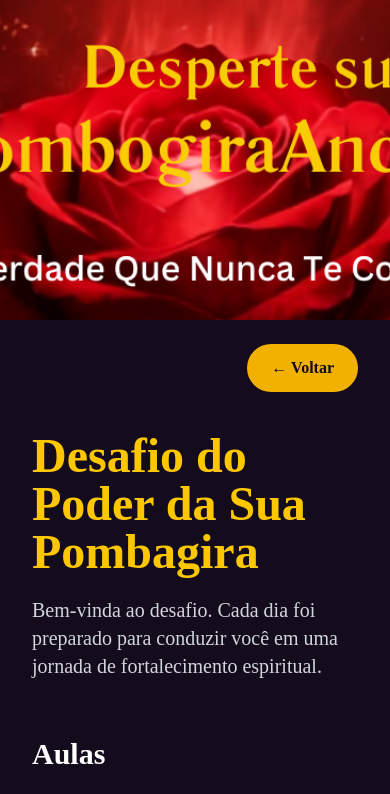
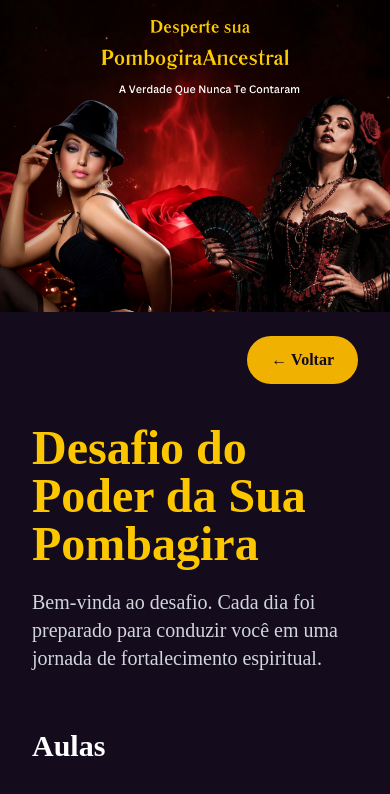
Before and after one commit to adriafreitas/Cursos-Adria-Freitas, a Next.js app: page /cursos/1 in a window 390 px wide. Shown: the top 794 px of the page. Built offline with nearby package versions, Linux system fonts and the light colour scheme.

Commit message:
atualizar imagens dos banners

```diff
--- a/app/cursos/[slug]/page.tsx
+++ b/app/cursos/[slug]/page.tsx
@@ -14,11 +14,19 @@ export default function CursoPage() {
   return (
     <main className="min-h-screen bg-[#140B1D] text-white">
 
-      <img
-        src="/images/courses/desafio-pombagira/banner-desafio.png"
-        alt="Desafio da Pombagira"
-        className="w-full h-80 object-cover"
-      />
+     {/* Desktop */}
+<img
+  src="/images/courses/desafio-pombagira/banner-desafio.png"
+  alt="Desafio da Pombagira"
+  className="hidden md:block w-full h-80 object-cover"
+/>
+
+{/* Mobile */}
+<img
+  src="/images/courses/desafio-pombagira/banner-desafio-mob.png"
+  alt="Desafio da Pombagira"
+  className="block md:hidden w-full object-cover"
+/>
 
       <div className="max-w-6xl mx-auto px-8 pt-6 flex justify-end">
 
--- a/app/meus-cursos/page.tsx
+++ b/app/meus-cursos/page.tsx
@@ -149,9 +149,6 @@ p-6
 lg:p-8
 ">
 
-
-
-
           <h1 className="text-3xl font-bold text-yellow-400">ÁREA DO ALUNO</h1>
           <p className="mt-2 text-sm text-gray-400">Área de Estudos</p>
 
@@ -191,11 +188,21 @@ lg:p-8
                   >
                     <div className="overflow-hidden rounded-[32px] border border-yellow-500/20 bg-[#241236] shadow-2xl transition duration-300 hover:-translate-y-1 hover:border-yellow-500/60">
                       <div className="relative">
-                        <img
-                          src={curso.imagem_url}
-                          alt={curso.titulo}
-                          className="h-[420px] w-full object-cover"
-                        />
+
+                        {/* Desktop */}
+<img
+  src="/images/courses/desafio-pombagira/banner-desafio-login.png"
+  alt={curso.titulo}
+  className="hidden md:block w-full h-[420px] object-cover"
+/>
+
+{/* Mobile */}
+<img
+  src="/images/courses/desafio-pombagira/banner-desafio-login-mob.png"
+  alt={curso.titulo}
+  className="block md:hidden w-full object-cover"
+/>
+
                         <div className="absolute inset-0 bg-gradient-to-t from-[#140B1D] via-transparent to-transparent" />
                         <div className="absolute bottom-8 left-8">
                           <span className="rounded-full bg-yellow-500 px-5 py-2 text-sm font-bold text-[#140B1D]">
```
Also changed, not shown: public/images/courses/desafio-pombagira/banner-desafio-login-mob.png (added), public/images/courses/desafio-pombagira/banner-desafio-mob.png (added).
